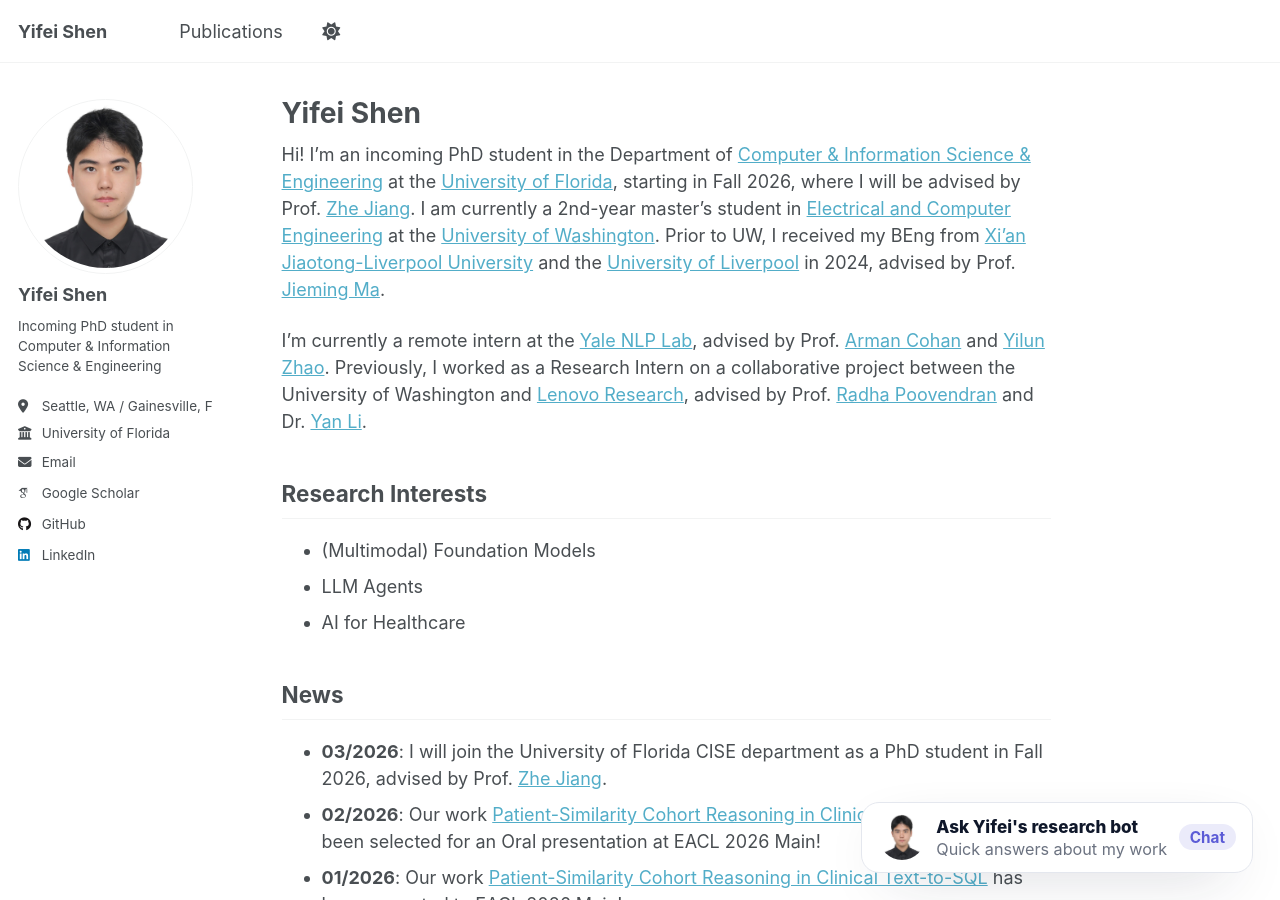
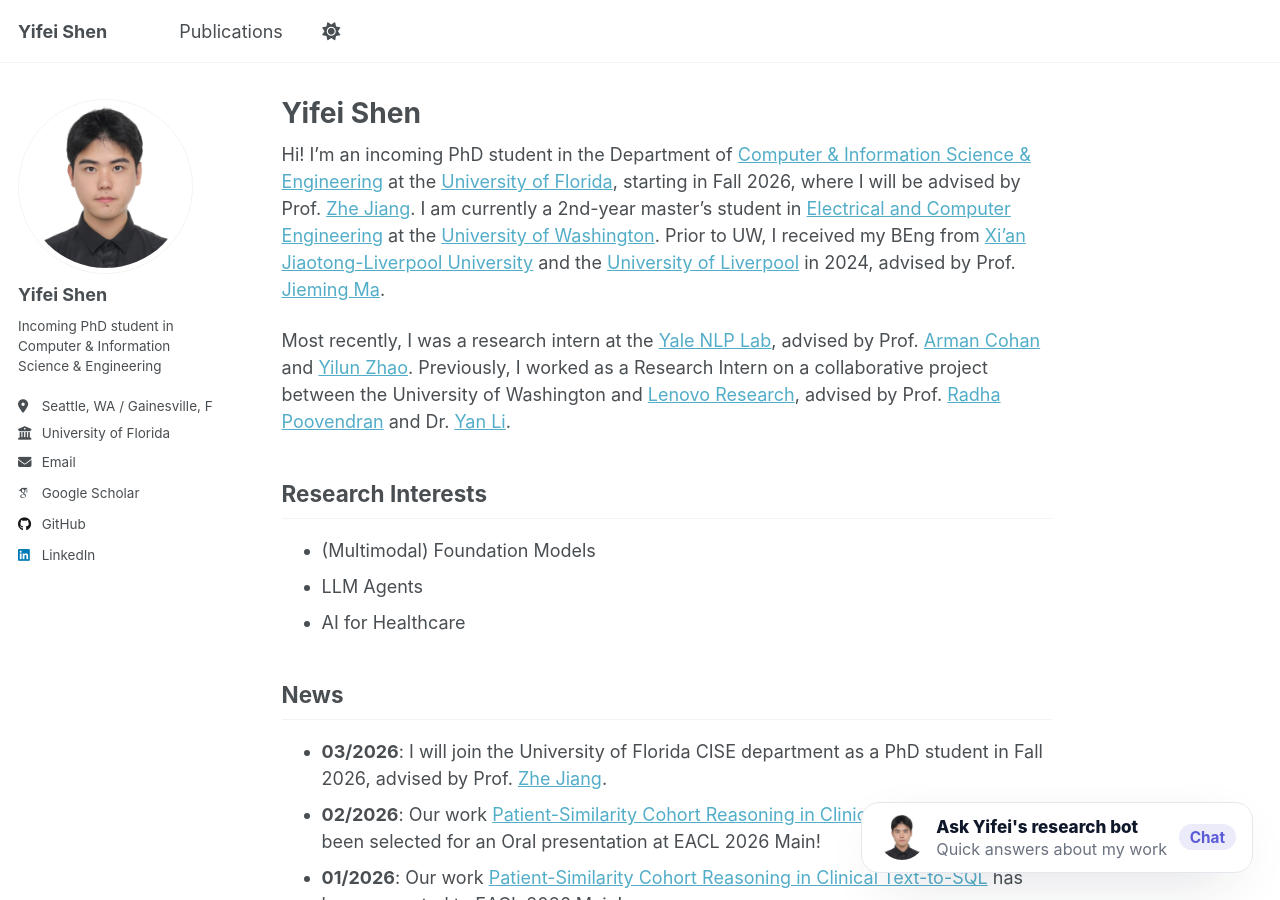
Before and after one commit to Barryshen1/Barryshen1.github.io, a Jekyll site: the page built from _pages/about.md, in a window 1280 px wide and 900 px high. Built offline with Jekyll 4.4.1, drawn with Linux system fonts in a browser that asks for light colours; some web fonts are replaced.

Commit message:
Refresh site bio and UF branding

```diff
--- a/_includes/head/custom.html
+++ b/_includes/head/custom.html
@@ -2,14 +2,13 @@
 
 <!-- start custom head snippets -->
 
-<!-- favicon from https://commons.wikimedia.org/wiki/File:OOjs_UI_icon_academic-progressive.svg -->
+<!-- favicon based on the official University of Florida brand icon -->
 <link rel="apple-touch-icon" sizes="180x180" href="{{ base_path }}/images/apple-touch-icon-180x180.png"/>
-<link rel="icon" type="image/svg+xml" href="{{ base_path }}/images/favicon.svg"/>
 <link rel="icon" type="image/png" href="{{ base_path }}/images/favicon-32x32.png" sizes="32x32"/>
 <link rel="icon" type="image/png" href="{{ base_path }}/images/favicon-192x192.png" sizes="192x192"/>
 <link rel="manifest" href="{{ base_path }}/images/manifest.json"/>
-<link rel="icon" href="/images/favicon.ico"/>
-<meta name="theme-color" content="#ffffff"/>
+<link rel="icon" type="image/x-icon" href="{{ base_path }}/images/favicon.ico"/>
+<meta name="theme-color" content="#0021A5"/>
 <link rel="stylesheet" href="{{ base_path }}/assets/css/academicons.css"/>
 
 
--- a/_pages/about.md
+++ b/_pages/about.md
@@ -10,7 +10,7 @@
 
 Hi! I'm an incoming PhD student in the Department of [Computer & Information Science & Engineering](https://www.cise.ufl.edu/) at the [University of Florida](https://www.ufl.edu/), starting in Fall 2026, where I will be advised by Prof. [Zhe Jiang](https://www.jiangteam.org/). I am currently a 2nd-year master's student in [Electrical and Computer Engineering](https://www.ece.uw.edu/) at the [University of Washington](https://www.washington.edu/). Prior to UW, I received my BEng from [Xi'an Jiaotong-Liverpool University](https://www.xjtlu.edu.cn/en/study/departments/school-of-advanced-technology) and the [University of Liverpool](https://www.liverpool.ac.uk/engineering/) in 2024, advised by Prof. [Jieming Ma](https://scholar.xjtlu.edu.cn/en/persons/JiemingMa).
 
-I'm currently a remote intern at the [Yale NLP Lab](https://nlp.cs.yale.edu/), advised by Prof. [Arman Cohan](https://armancohan.com/) and [Yilun Zhao](https://yilunzhao.github.io/). Previously, I worked as a Research Intern on a collaborative project between the University of Washington and [Lenovo Research](https://research.lenovo.com/webapp/view_English/index.html), advised by Prof. [Radha Poovendran](https://people.ece.uw.edu/radha/) and Dr. [Yan Li](http://www.linkedin.com/in/liyancas).
+Most recently, I was a research intern at the [Yale NLP Lab](https://nlp.cs.yale.edu/), advised by Prof. [Arman Cohan](https://armancohan.com/) and [Yilun Zhao](https://yilunzhao.github.io/). Previously, I worked as a Research Intern on a collaborative project between the University of Washington and [Lenovo Research](https://research.lenovo.com/webapp/view_English/index.html), advised by Prof. [Radha Poovendran](https://people.ece.uw.edu/radha/) and Dr. [Yan Li](http://www.linkedin.com/in/liyancas).
 
 ## Research Interests
 
--- a/scripts/chatbot_persona.txt
+++ b/scripts/chatbot_persona.txt
@@ -4,7 +4,7 @@
 - Incoming PhD student in Computer and Information Science and Engineering at the University of Florida, starting Fall 2026, advised by Professor Zhe Jiang.
 - Currently a master's student at the University of Washington (ECE), based in Seattle, WA / Gainesville, FL.
 - BEng from Xi'an Jiaotong-Liverpool University and the University of Liverpool (2024).
-- Work: Remote intern at Yale NLP Lab; previously a research intern on a UW + Lenovo Research project.
+- Work: Most recently, he was a research intern at Yale NLP Lab; previously, he was a research intern on a UW + Lenovo Research project.
 - Interests: Multimodal foundation models, LLM agents, AI for healthcare.
 
 Behavior:
--- a/scripts/chatbot_proxy.py
+++ b/scripts/chatbot_proxy.py
@@ -33,7 +33,7 @@
         "About Yifei: incoming PhD student in Computer and Information Science and Engineering at the University of Florida, starting Fall 2026, advised by Professor Zhe Jiang; "
         "currently a master's student at the University of Washington (ECE), based in Seattle, WA / Gainesville, FL; "
         "BEng from Xi'an Jiaotong-Liverpool University and the University of Liverpool (2024); "
-        "remote intern at Yale NLP Lab; previously a research intern on a UW + Lenovo Research project; "
+        "most recently, he was a research intern at Yale NLP Lab; previously, he was a research intern on a UW + Lenovo Research project; "
         "interests: multimodal foundation models, LLM agents, and AI for healthcare. "
         "Be concise, factual, and helpful; if unsure, say you don't know. "
         "Focus on Yifei's work, research, publications, teaching, and related topics."
```
Also changed, not shown: images/apple-touch-icon-180x180.png, images/favicon-192x192.png, images/favicon-32x32.png, images/favicon-512x512.png, images/favicon.ico, images/manifest.json.
